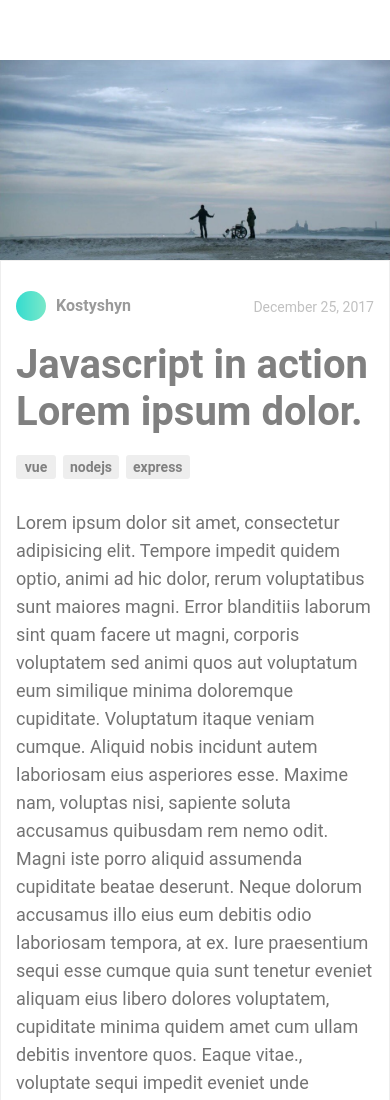
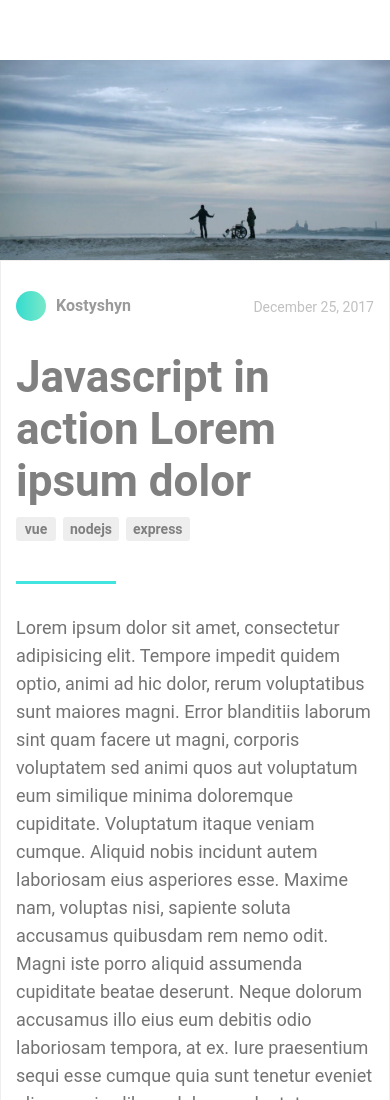
Before and after one commit to 10Volo/Blog-UI-Kit, a website: page app/post.html in a window 390 px wide. Shown: the top 1100 px of the page. Drawn offline with Linux system fonts and the light colour scheme.

Commit message:
post styling1 add divider

```diff
--- a/app/css/style.css
+++ b/app/css/style.css
@@ -16,6 +16,13 @@ aside {
 	width: 100%;
 	height: 500px;
 
+}
+.divider {
+	/*width: 100%;*/
+	width: 100px;
+	height: 3px;
+	background-color: #41e4de;
+	/*background-color: #eee;*/
 }
 
 /****************************************************/
@@ -410,7 +417,6 @@ aside {
 }
 .post-header {
 	padding: 50px 30px;
-	padding-bottom: 30px;
 }
 .post-date-wrapper {
 	float: right;
@@ -422,16 +428,20 @@ aside {
 	font-size: 16px;
 }
 .post-title {
-	margin-top: 20px;
+	margin-top: 40px;
 	/*padding: 30px;*/
 	font-size: 35px;
 	color: grey;
 }
 .post-tags {
-	margin-top: 20px;
+	margin-top: 10px;
+	/*display: none;*/
 }
 .post-body {
 	padding: 0px 30px;
+}
+.post-body .divider {
+	margin-bottom: 50px;
 }
 .post-body p {
 	color: #737373;
@@ -485,11 +495,17 @@ aside {
 	.post-cover {
 		height: 400px;
 	}
+	.post-title {
+		margin-top: 30px;
+	}
 	.post-header {
-		padding: 30px 15px;
+		padding: 30px 15px 40px 15px;
 	}
 	.post-body {
 		padding: 0px 15px;
+	}
+	.post-body .divider {
+		margin-bottom: 30px;
 	}
 }
 @media screen and (max-width: 530px) {
@@ -501,7 +517,7 @@ aside {
 		height: 200px;
 	}
 	.post-title {
-		font-size: 20px;
+		font-size: 22px;
 	}
 	.post-date-wrapper {
 		padding-top: 8px;
--- a/app/post.html
+++ b/app/post.html
@@ -51,7 +51,7 @@
 							</div>
 						</div>
 						<div class="post-title">
-							<h1>Javascript in action Lorem ipsum dolor.</h1>
+							<h1>Javascript in action Lorem ipsum dolor</h1>
 						</div>
 						<div class="post-tags">
 							<a href=""><span class="tag">vue</span></a>
@@ -60,6 +60,7 @@
 						</div>
 					</div>
 					<div class="post-body">
+						<div class="divider"></div>
 						<p>Lorem ipsum dolor sit amet, consectetur adipisicing elit. Tempore impedit quidem optio, animi ad hic dolor, rerum voluptatibus sunt maiores magni. Error blanditiis laborum sint quam facere ut magni, corporis voluptatem sed animi quos aut voluptatum eum similique minima doloremque cupiditate. Voluptatum itaque veniam cumque. Aliquid nobis incidunt autem laboriosam eius asperiores esse. Maxime nam, voluptas nisi, sapiente soluta accusamus quibusdam rem nemo odit. Magni iste porro aliquid assumenda cupiditate beatae deserunt. Neque dolorum accusamus illo eius eum debitis odio laboriosam tempora, at ex. Iure praesentium sequi esse cumque quia sunt tenetur eveniet aliquam eius libero dolores voluptatem, cupiditate minima quidem amet cum ullam debitis inventore quos. Eaque vitae., voluptate sequi impedit eveniet unde repudiandae officia fugiat cupiditate ipsa quibusdam laudantium at iure molestias, quam aut numquam libero, dicta obcaecati explicabo commodi ea. Voluptas amet, aperiam velit, vero in cupiditate doloremque dolorum illo eius impedit accusamus distinctio consequuntur reiciendis? Eum nostrum voluptatum voluptate temporibus aut, debitis id vero animi aspernatur iusto laudantium sapiente similique, possimus facere eos non inventore sit aperiam. Eum unde expedita sit sint. Nesciunt omnis ad voluptas.</p>
 					</div>
 					<div class="post-bottom">
```
Also changed, not shown: dist/style.min.css.
